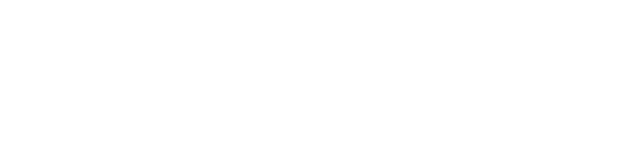
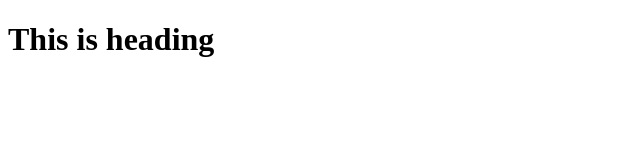
Before and after one commit to Sanket1018/git_learning_, a plain HTML site: page files/about.html in a window 1280 px wide. Shown: the whole page, without its empty margins (0-640 px from the left). Drawn offline with Linux system fonts and the light colour scheme.

Commit message:
Add heading

```diff
--- a/files/about.html
+++ b/files/about.html
@@ -5,5 +5,7 @@
     <meta name="viewport" content="width=device-width, initial-scale=1.0" />
     <title>About page</title>
   </head>
-  <body></body>
+  <body>
+    <h1>This is heading</h1>
+  </body>
 </html>
```
